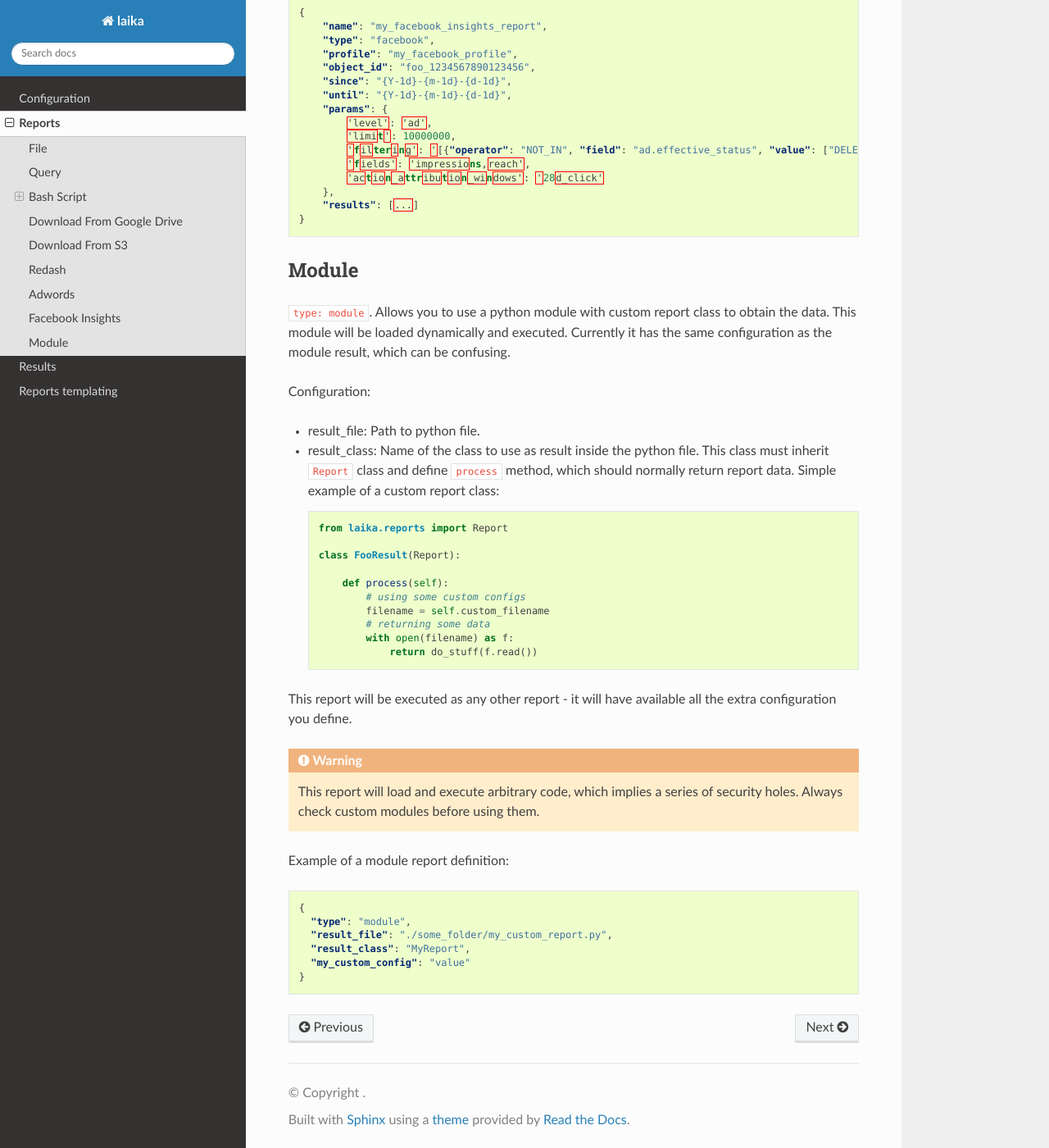
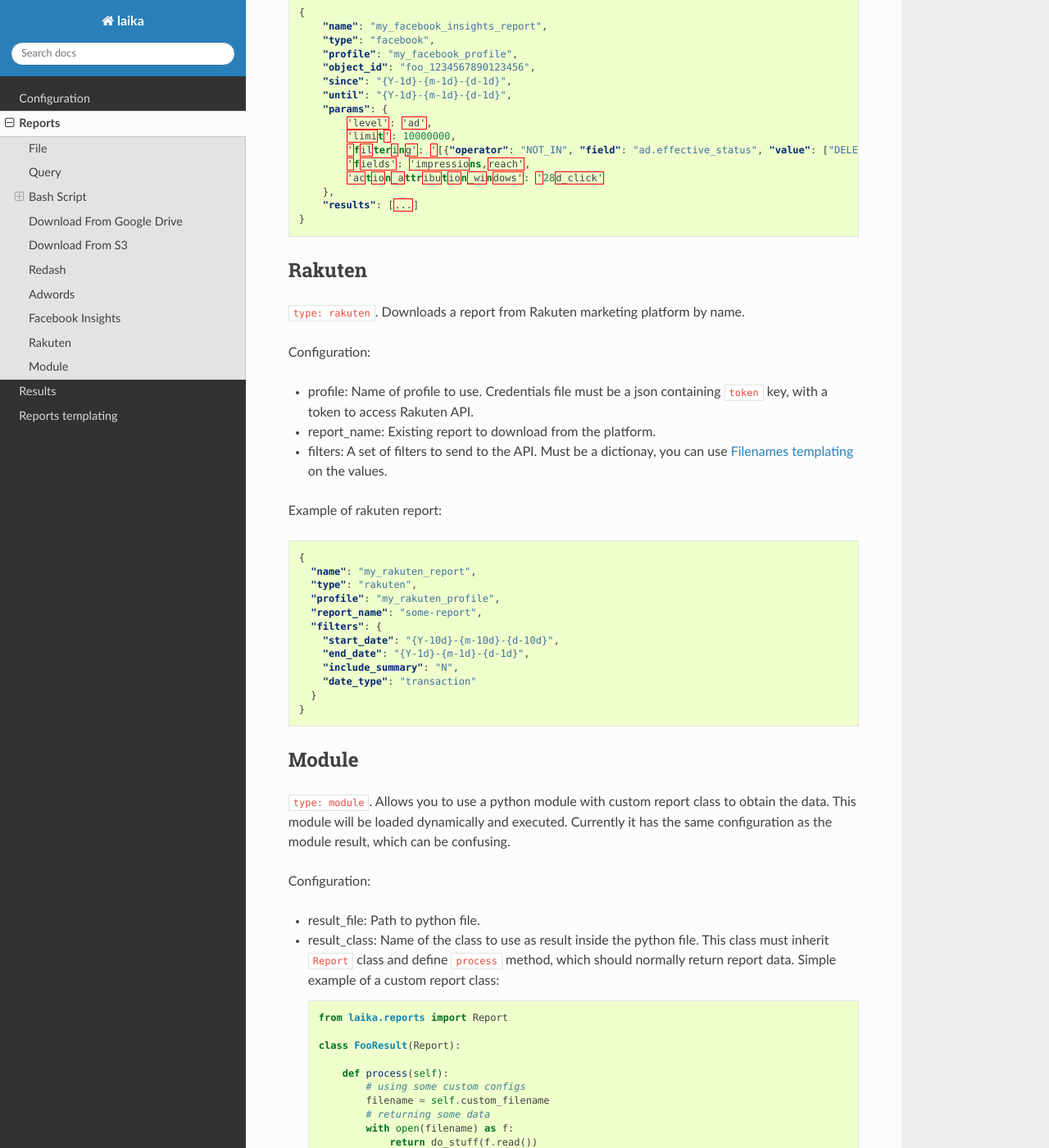
Before and after one commit to trocafone/laika, a Sphinx documentation site: the page built from docs/reports.rst, in a window 1280 px wide and 1400 px high, scrolled down 6876 px. Shown: the whole window at 82% size. Built offline with Sphinx 7.4.7 and the Read the Docs theme 2.0.0, drawn with Linux system fonts in a browser that asks for light colours.

Commit message:
Added some documentation for Rakuten report

```diff
--- a/docs/reports.rst
+++ b/docs/reports.rst
@@ -376,6 +376,37 @@
     }
 
 
+Rakuten
+^^^^^^^
+
+``type: rakuten``. Downloads a report from Rakuten marketing platform by name.
+
+Configuration:
+
+-  profile: Name of profile to use. Credentials file must be a json containing
+   ``token`` key, with a token to access Rakuten API.
+-  report_name: Existing report to download from the platform.
+-  filters: A set of filters to send to the API. Must be a dictionay, you can
+   use :ref:`filenames-templating` on the values.
+
+Example of rakuten report:
+
+.. code:: json
+
+    {
+      "name": "my_rakuten_report",
+      "type": "rakuten",
+      "profile": "my_rakuten_profile",
+      "report_name": "some-report",
+      "filters": {
+        "start_date": "{Y-10d}-{m-10d}-{d-10d}",
+        "end_date": "{Y-1d}-{m-1d}-{d-1d}",
+        "include_summary": "N",
+        "date_type": "transaction"
+      }
+    }
+
+
 Module
 ^^^^^^
 
```
Also changed, not shown: 1 other file.
